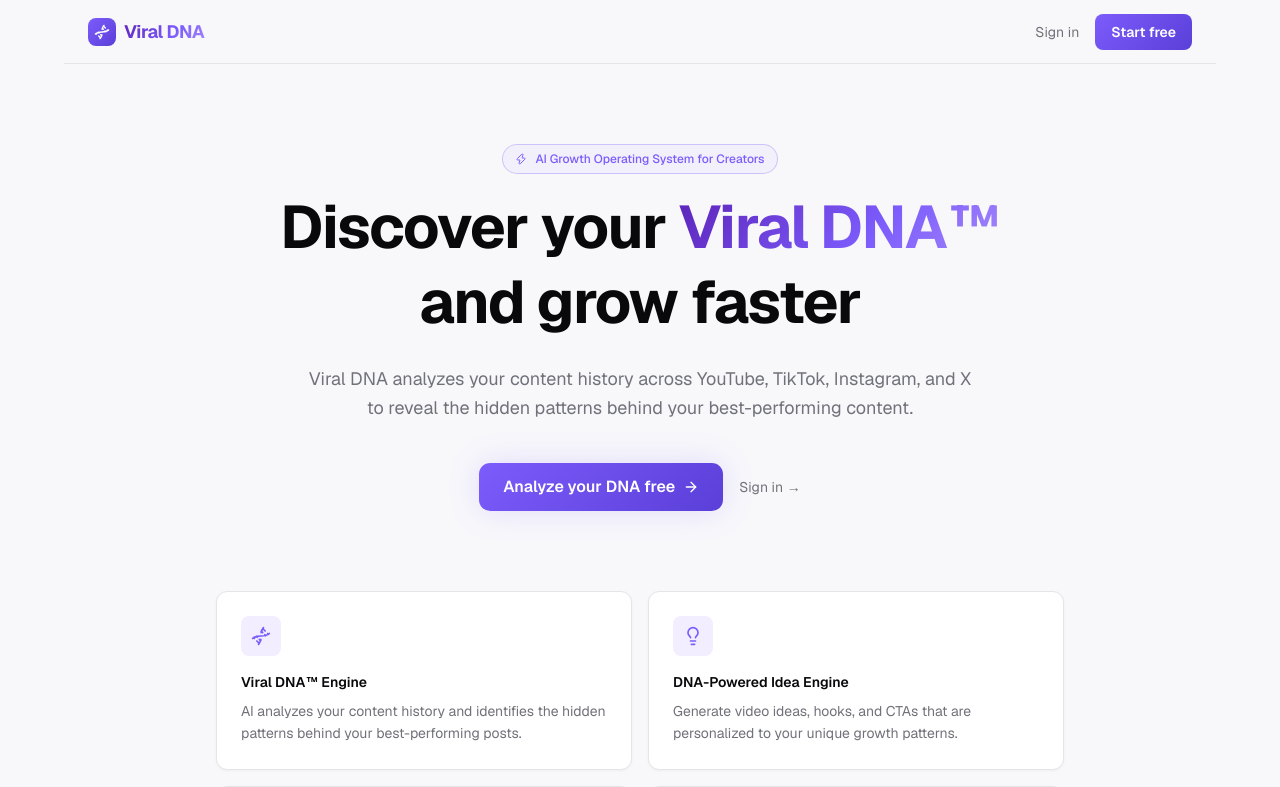
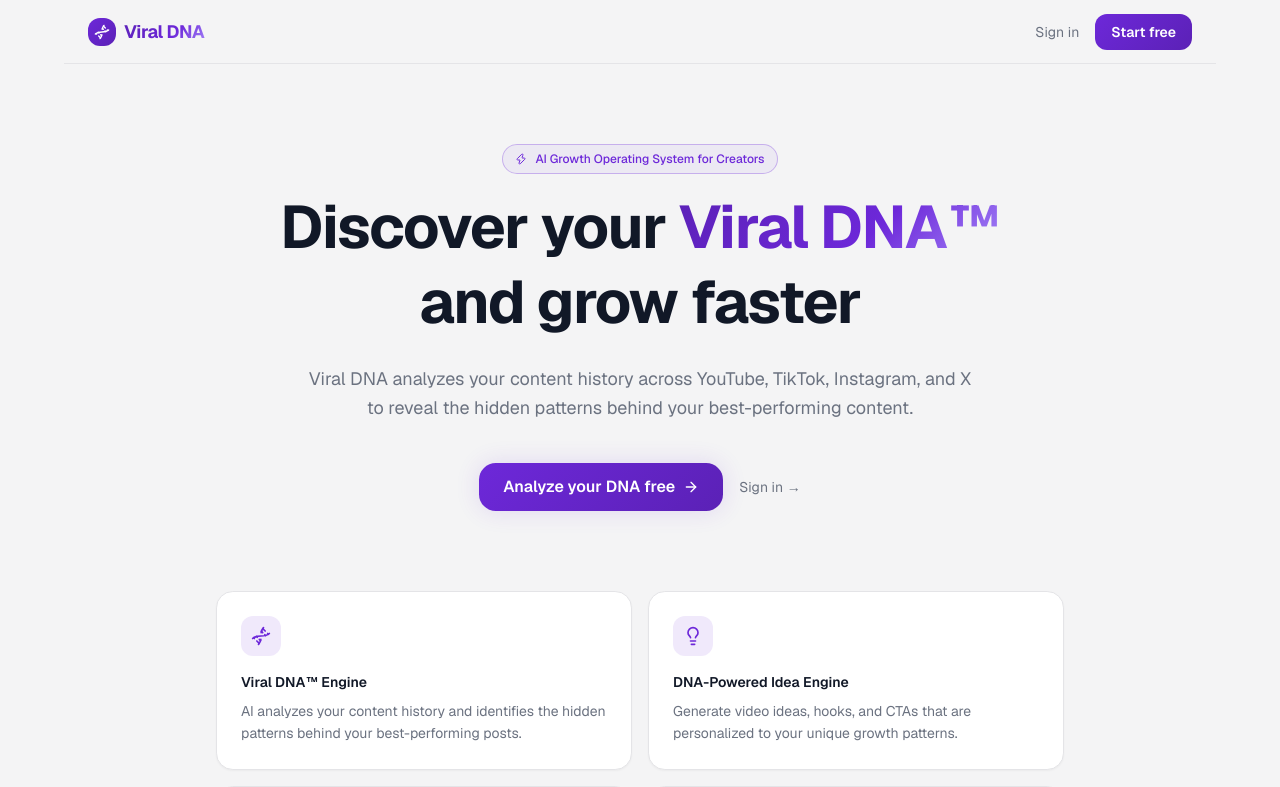
Before and after one commit to zazzyguy8-ai/Viral-DNA, a Next.js app: page / in a window 1280 px wide. Shown: the top 787 px of the page. Built offline with nearby package versions, Linux system fonts and the light colour scheme.

Commit message:
Apply new design system: #6D28D9 purple palette, 12px radius, SaaS-style neutrals
Co-Authored-By: Claude Sonnet 4.6 <noreply@anthropic.com>

```diff
--- a/app/globals.css
+++ b/app/globals.css
@@ -42,33 +42,33 @@
 
 /* Viral DNA — light design system */
 :root {
-  --background: #f8f8fb;
-  --foreground: #09090b;
+  --background: #F4F4F5;
+  --foreground: #111827;
   --card: #ffffff;
-  --card-foreground: #09090b;
+  --card-foreground: #111827;
   --popover: #ffffff;
-  --popover-foreground: #09090b;
-  --primary: #7c5cfc;
+  --popover-foreground: #111827;
+  --primary: #6D28D9;
   --primary-foreground: #ffffff;
-  --secondary: #f2f2f7;
-  --secondary-foreground: #09090b;
-  --muted: #f2f2f7;
-  --muted-foreground: #71717a;
-  --accent: #ede9fe;
-  --accent-foreground: #5b21b6;
+  --secondary: #F4F4F5;
+  --secondary-foreground: #111827;
+  --muted: #F4F4F5;
+  --muted-foreground: #6B7280;
+  --accent: #EDE9FE;
+  --accent-foreground: #5B21B6;
   --destructive: #ef4444;
-  --border: #e4e4e9;
-  --input: #f2f2f7;
-  --ring: #7c5cfc;
-  --radius: 0.5rem;
+  --border: #E4E4E7;
+  --input: #ffffff;
+  --ring: #6D28D9;
+  --radius: 0.75rem;
   --sidebar: #ffffff;
-  --sidebar-foreground: #09090b;
-  --sidebar-primary: #7c5cfc;
+  --sidebar-foreground: #111827;
+  --sidebar-primary: #6D28D9;
   --sidebar-primary-foreground: #ffffff;
-  --sidebar-accent: #ede9fe;
-  --sidebar-accent-foreground: #5b21b6;
-  --sidebar-border: #e4e4e9;
-  --sidebar-ring: #7c5cfc;
+  --sidebar-accent: #EDE9FE;
+  --sidebar-accent-foreground: #6D28D9;
+  --sidebar-border: #E4E4E7;
+  --sidebar-ring: #6D28D9;
 }
 
 @layer base {
@@ -85,34 +85,34 @@
 
 /* Viral DNA utility classes */
 .gradient-text {
-  background: linear-gradient(135deg, #5b21b6 0%, #7c5cfc 60%, #a78bfa 100%);
+  background: linear-gradient(135deg, #5B21B6 0%, #6D28D9 60%, #A78BFA 100%);
   -webkit-background-clip: text;
   -webkit-text-fill-color: transparent;
   background-clip: text;
 }
 
 .gradient-primary {
-  background: linear-gradient(135deg, #7c5cfc 0%, #5b3fd8 100%);
+  background: linear-gradient(135deg, #6D28D9 0%, #5B21B6 100%);
 }
 
 .surface {
   background: #ffffff;
-  border: 1px solid #e4e4e9;
-  box-shadow: 0 1px 3px rgba(0, 0, 0, 0.04);
+  border: 1px solid #E4E4E7;
+  box-shadow: 0 1px 2px rgba(0, 0, 0, 0.04);
 }
 
 .surface-elevated {
   background: #ffffff;
-  border: 1px solid #e4e4e9;
-  box-shadow: 0 2px 8px rgba(0, 0, 0, 0.06);
+  border: 1px solid #E4E4E7;
+  box-shadow: 0 2px 6px rgba(0, 0, 0, 0.06), 0 1px 2px rgba(0, 0, 0, 0.04);
 }
 
 .glow-primary {
-  box-shadow: 0 0 32px rgba(124, 92, 252, 0.18);
+  box-shadow: 0 0 24px rgba(109, 40, 217, 0.14);
 }
 
 /* Smooth scrollbar */
 * {
   scrollbar-width: thin;
-  scrollbar-color: #e4e4e9 transparent;
+  scrollbar-color: #E4E4E7 transparent;
 }
--- a/components/dashboard/Sidebar.tsx
+++ b/components/dashboard/Sidebar.tsx
@@ -24,12 +24,12 @@ export function Sidebar() {
   const pathname = usePathname();
 
   return (
-    <aside className="fixed inset-y-0 left-0 w-56 flex flex-col border-r border-border bg-sidebar z-30">
+    <aside className="fixed inset-y-0 left-0 w-56 flex flex-col border-r border-[#E4E4E7] bg-white z-30">
       {/* Logo */}
-      <div className="h-14 flex items-center px-5 border-b border-border">
+      <div className="h-14 flex items-center px-5 border-b border-[#E4E4E7]">
         <Link href="/dashboard" className="flex items-center gap-2">
-          <div className="h-6 w-6 rounded-md gradient-primary flex items-center justify-center">
-            <Dna className="h-3.5 w-3.5 text-white" />
+          <div className="h-7 w-7 rounded-lg gradient-primary flex items-center justify-center">
+            <Dna className="h-4 w-4 text-white" />
           </div>
           <span className="font-bold text-base tracking-tight gradient-text">Viral DNA</span>
         </Link>
@@ -44,13 +44,13 @@ export function Sidebar() {
               key={href}
               href={href}
               className={cn(
-                "flex items-center gap-3 px-3 py-2 rounded-lg text-sm font-medium transition-colors",
+                "flex items-center gap-3 px-3 py-2 rounded-xl text-sm font-medium transition-colors",
                 active
-                  ? "bg-accent text-foreground"
-                  : "text-muted-foreground hover:text-foreground hover:bg-accent/50"
+                  ? "bg-[#EDE9FE] text-[#5B21B6]"
+                  : "text-[#6B7280] hover:text-[#111827] hover:bg-[#F4F4F5]"
               )}
             >
-              <Icon className={cn("h-4 w-4 shrink-0", active ? "text-primary" : "")} />
+              <Icon className={cn("h-4 w-4 shrink-0", active ? "text-[#6D28D9]" : "")} />
               {label}
             </Link>
           );
@@ -58,17 +58,17 @@ export function Sidebar() {
       </nav>
 
       {/* Bottom */}
-      <div className="p-3 border-t border-border">
+      <div className="p-3 border-t border-[#E4E4E7]">
         <Link
           href="/dashboard/settings"
           className={cn(
-            "flex items-center gap-3 px-3 py-2 rounded-lg text-sm font-medium transition-colors",
+            "flex items-center gap-3 px-3 py-2 rounded-xl text-sm font-medium transition-colors",
             pathname === "/dashboard/settings"
-              ? "bg-accent text-foreground"
-              : "text-muted-foreground hover:text-foreground hover:bg-accent/50"
+              ? "bg-[#EDE9FE] text-[#5B21B6]"
+              : "text-[#6B7280] hover:text-[#111827] hover:bg-[#F4F4F5]"
           )}
         >
-          <Settings className="h-4 w-4 shrink-0" />
+          <Settings className={cn("h-4 w-4 shrink-0", pathname === "/dashboard/settings" ? "text-[#6D28D9]" : "")} />
           Settings
         </Link>
       </div>
```
Also changed, not shown: public/viral-dna-icon.svg (added), public/viral-dna-logo.svg (added).
